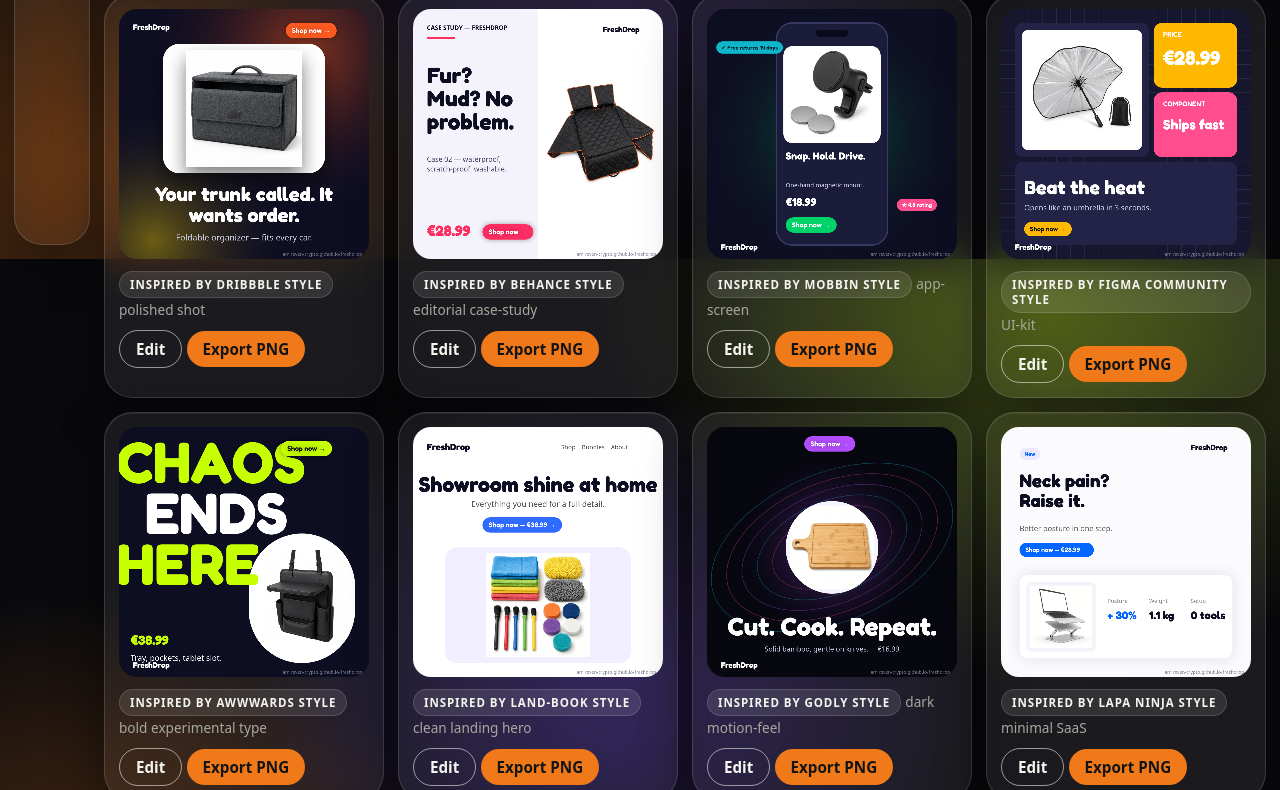
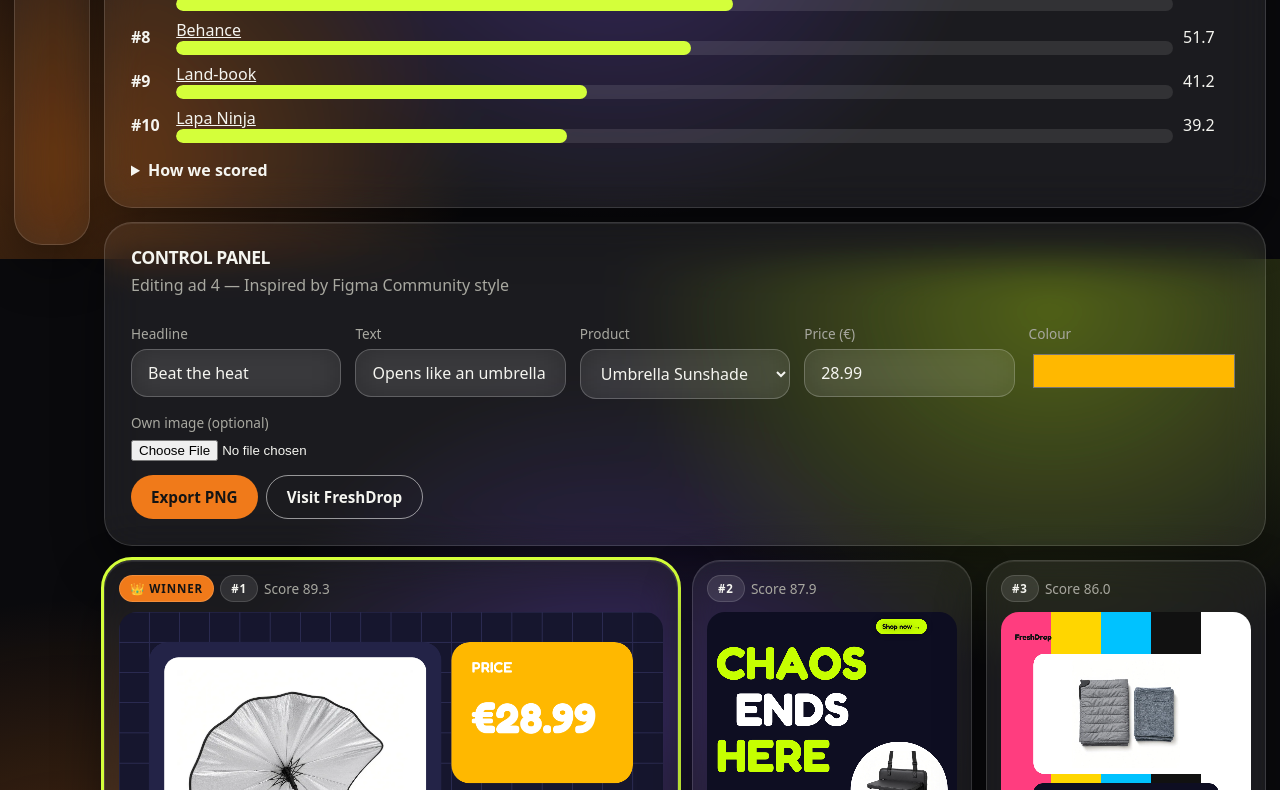
Before and after one commit to amireven-crypto/design-studio, a plain HTML site: page ads/freshdrop/index.html in a window 1280 px wide. Shown: the part 541-1331 px from the top of the page. Drawn offline with Linux system fonts and the light colour scheme.

Commit message:
FreshDrop ad competition: measured eye-catch scores, leaderboard, winner first; fix Coolors/Awwwards overlaps

```diff
--- a/ads/freshdrop/fd-ads.js
+++ b/ads/freshdrop/fd-ads.js
@@ -42,8 +42,8 @@ function(c,a){c.fillStyle="#16162e";c.fillRect(0,0,1080,1080);c.strokeStyle="#2a
   [[60,60,580,580],[660,60,360,280],[660,360,360,280],[60,660,960,360]].forEach(function(b,i){c.fillStyle=i===1?a.acc:i===2?C.K:"#232347";R(c,b[0],b[1],b[2],b[3],36);c.fill()});
   photo(c,a,90,90,520,520,28);c.font=F(30,600);c.fillStyle="#fff";c.fillText("PRICE",700,120);c.font=F(84,700);c.fillText(eur(a.price),700,240);c.font=F(30,600);c.fillText("COMPONENT",700,420);c.font=F(60,700);c.fillText("Ships fast",700,520);
   c.font=F(84,700);c.fillStyle=C.W;c.fillText(a.head,100,800);c.font=F(32,400,"sys");c.fillStyle=C.M;c.fillText(a.sub,100,870);pill(c,"Shop now \u2192",100,920,28,a.acc,lum(a.acc)>.55?"#111":"#fff");},
-function(c,a){c.fillStyle=C.BG;c.fillRect(0,0,1080,1080);photo(c,a,560,460,460,560,230,"#fff");c.save();c.font=F(250,700);c.fillStyle=a.acc;var w=a.head.toUpperCase().split(" ");
-  w.forEach(function(t,i){c.fillStyle=i%2?"#FFFFFF":a.acc;c.fillText(t,-10+(i%2)*120,240+i*220)});c.restore();c.font=F(34,500,"sys");c.fillStyle=C.W;c.fillText(a.sub,50,1010);c.font=F(56,700);c.fillStyle=a.acc;c.fillText(eur(a.price),50,940);},
+function(c,a){c.fillStyle=C.BG;c.fillRect(0,0,1080,1080);photo(c,a,620,560,420,460,210,"#fff");c.save();c.font=F(200,700);c.fillStyle=a.acc;var w=a.head.toUpperCase().split(" ");
+  w.forEach(function(t,i){c.fillStyle=i%2?"#FFFFFF":a.acc;c.fillText(t,40+(i%2)*80,290+i*200)});c.restore();c.font=F(34,500,"sys");c.fillStyle=C.W;c.fillText(a.sub,50,1010);c.font=F(56,700);c.fillStyle=a.acc;c.fillText(eur(a.price),50,940);},
 function(c,a){c.fillStyle="#FFFFFF";c.fillRect(0,0,1080,1080);logo(c,60,100,40,C.BG);c.font=F(26,500,"sys");c.fillStyle="#555";c.fillText("Shop    Bundles    About",640,96);
   c.textAlign="center";c.font=F(92,700);c.fillStyle=C.BG;c.fillText(a.head,540,280);c.font=F(34,400,"sys");c.fillStyle="#555";c.fillText(a.sub,540,345);c.textAlign="left";
   pill(c,"Shop now \u2014 "+eur(a.price)+" \u2192",300,390,30,a.acc,"#fff");photo(c,a,140,520,800,500,48,"#F1EEFF");},
@@ -58,15 +58,18 @@ function(c,a){var pal=[a.acc,"#FFD600","#00C2FF","#111111","#FFFFFF"];pal.forEac
 function(c,a){c.fillStyle="#F4F2FA";c.fillRect(0,0,1080,1080);c.font=F(500,700);c.fillStyle=a.acc;c.fillText("Aa",40,470);c.font=F(26,600,"sys");c.fillStyle=C.BG;c.fillText("FREDOKA \u2014 BOLD 700",60,560);
   c.fillRect(60,580,960,3);c.font=F(180,700);c.fillStyle=C.BG;c.fillText(a.head,60,780);c.font=F(36,500);c.fillStyle="#444";c.fillText(a.sub,60,850);c.font=F(72,700);c.fillStyle=C.K;c.fillText(eur(a.price),60,980);photo(c,a,700,640,320,320,160,"#fff");}
 ];
-function ctaBadge(c,a,i){var pos=[[720,60],[300,930],[0,0],[0,0],[700,60],[0,0],[420,40],[0,0],[0,0],[400,925]][i];if(!pos[0]&&!pos[1])return;
+function ctaBadge(c,a,i){var pos=[[720,60],[300,930],[0,0],[0,0],[730,30],[0,0],[420,40],[0,0],[0,0],[400,925]][i];if(!pos[0]&&!pos[1])return;
   c.save();c.shadowColor="rgba(0,0,0,.35)";c.shadowBlur=24;pill(c,"Shop now \u2192",pos[0],pos[1],30,a.acc,lum(a.acc)>.55?"#111":"#fff");c.restore()}
 function lum(h){var n=parseInt(h.slice(1),16);return (.299*(n>>16)+.587*(n>>8&255)+.114*(n&255))/255}
-function draw(i){var c=cvs[i].getContext("2d"),a=ADS[i];c.clearRect(0,0,1080,1080);D[i](c,a);if(i!==0&&i!==5)logo(c,i===1||i===7||i===9?820:60,i===1||i===7||i===9?100:1040,34,i===1||i===7||i===9?C.BG:C.W);if(i===0)logo(c,60,90,34);
+function draw(i){var c=cvs[i].getContext("2d"),a=ADS[i];c.clearRect(0,0,1080,1080);D[i](c,a);if(i===8)logo(c,60,120,34,"#141414");if(i!==0&&i!==5&&i!==8)logo(c,i===1||i===7||i===9?820:60,i===1||i===7||i===9?100:1040,34,i===1||i===7||i===9?C.BG:C.W);if(i===0)logo(c,60,90,34);
   if(!a.noCta)ctaBadge(c,a,i);c.font=F(20,500,"sys");c.fillStyle="rgba(128,128,150,.9)";c.textAlign="right";c.fillText("amireven-crypto.github.io/freshdrop",1050,1066);c.textAlign="left";
   cvs[i].setAttribute("aria-label","Ad "+(i+1)+": "+a.head+", "+PRODUCTS[a.prod][1]+" "+eur(a.price))}
 var g=document.getElementById("gallery");
-g.innerHTML=ADS.map(function(a,i){return '<figure class="card ad"><canvas width="1080" height="1080" role="img"></canvas><figcaption><span class="badge">Inspired by '+a.site+' style</span> <span class="meta">'+a.style+'</span><br><button class="btn ghost ed" data-i="'+i+'">Edit</button> <button class="btn primary ex" data-i="'+i+'">Export PNG</button></figcaption></figure>'}).join("");
-cvs=[].slice.call(g.querySelectorAll("canvas"));
+var SC=window.FD_SCORES||{order:ADS.map(function(_,i){return i}),scores:{}};
+var order=SC.order;
+g.innerHTML=order.map(function(i,rk){var a=ADS[i],sc=SC.scores[i];return '<figure class="card ad'+(rk===0?' winner':'')+'" id="ad-'+(i+1)+'"><div class="rk">'+(rk===0?'<span class="badge acc">\u{1F451} Winner</span> ':'')+'<span class="badge">#'+(rk+1)+'</span>'+(sc?' <span class="meta">Score '+sc.total.toFixed(1)+'</span>':'')+'</div><canvas width="1080" height="1080" role="img" data-i="'+i+'"></canvas><figcaption><span class="badge">Inspired by '+a.site+' style</span> <span class="meta">'+a.style+'</span><br><a class="btn primary" href="https://amireven-crypto.github.io/freshdrop/">Shop now</a> <button class="btn ghost ed" data-i="'+i+'">Edit</button> <button class="btn ghost ex" data-i="'+i+'">Export PNG</button></figcaption></figure>'}).join("");
+cvs=[];[].slice.call(g.querySelectorAll("canvas")).forEach(function(c){cvs[+c.dataset.i]=c});
+window.FD_ADS=ADS;window.FD_READY=false;
 var f=function(id){return document.getElementById(id)};
 f("prod").innerHTML=PRODUCTS.map(function(p,i){return '<option value="'+i+'">'+p[1]+'</option>'}).join("");
 function load(i){sel=i;var a=ADS[i];f("which").textContent="Editing ad "+(i+1)+" \u2014 Inspired by "+a.site+" style";f("head").value=a.head;f("sub").value=a.sub;f("price").value=a.price;f("prod").value=a.prod;f("acc").value=a.acc;}
@@ -78,5 +81,5 @@ f("export").addEventListener("click",function(){exp(sel)});
 g.addEventListener("click",function(e){var b=e.target.closest("button");if(!b)return;var i=+b.dataset.i;if(b.classList.contains("ed")){load(i);f("panel").scrollIntoView({behavior:"smooth"});f("head").focus()}else exp(i)});
 var ps=PRODUCTS.map(function(p){return new Promise(function(res){var im=new Image();im.onload=function(){imgs[p[0]]=im;res()};im.onerror=res;im.src="img/"+p[0]+".webp"})});
 var fp=document.fonts?Promise.all([document.fonts.load('700 40px Fredoka'),document.fonts.load('500 40px Fredoka')]).catch(function(){}):Promise.resolve();
-Promise.all(ps.concat([fp])).then(function(){cvs.forEach(function(_,i){draw(i)});load(0)});
+Promise.all(ps.concat([fp])).then(function(){cvs.forEach(function(_,i){draw(i)});load(order[0]);window.FD_READY=true});
 })();
--- a/ads/freshdrop/index.html
+++ b/ads/freshdrop/index.html
@@ -6,12 +6,20 @@
 <body><a class="skip" href="#main">Skip to content</a><div class="app"><nav id="rail" class="rail" aria-label="Sections"></nav>
 <main id="main"><style>@font-face{font-family:Fredoka;src:url(../../assets/fonts/fredoka-latin.woff2) format("woff2");font-weight:500 700;font-display:swap}
 .gal{display:grid;grid-template-columns:repeat(auto-fill,minmax(280px,1fr));gap:14px}.ad canvas{width:100%;height:auto;border-radius:18px;display:block}.ad{margin:0;padding:14px}.ad figcaption{padding-top:12px}.ad .btn{margin-top:10px;padding:8px 16px}.meta{color:var(--muted);font-size:.85rem}
+.winner{outline:3px solid var(--brand);grid-column:span 2}.rk{margin-bottom:10px;display:flex;gap:6px;align-items:center;flex-wrap:wrap}.lb{list-style:none;padding:0;margin:0;display:grid;gap:8px}.lb li{display:grid;grid-template-columns:2.2em 1fr 3.5em;gap:10px;align-items:center}.lb .bar{height:14px;border-radius:99px;background:rgba(255,255,255,.1);overflow:hidden}.lb .bar span{display:block;height:100%;background:var(--brand);border-radius:99px}.lb a{color:var(--text)}@media(max-width:620px){.winner{grid-column:auto}}
 .edp{display:grid;grid-template-columns:repeat(auto-fit,minmax(200px,1fr));gap:4px 14px}</style>
 <div class="top"><div><p class="kicker">FreshDrop · 10 example ads · 1080×1080</p><h1>FreshDrop ads</h1><p>Original layouts, each inspired by the general style trend of a design resource site. Product photos from <a href="https://amireven-crypto.github.io/freshdrop/">FreshDrop</a>.</p></div><a class="btn ghost" href="../../">Back to hub</a></div>
+<section class="card" aria-labelledby="lbh" style="margin-bottom:14px"><h2 id="lbh" style="font-size:1.3rem">Ad competition · leaderboard</h2><ol class="lb" id="lb"></ol>
+<details style="margin-top:16px"><summary style="cursor:pointer;font-weight:700">How we scored</summary><p style="margin-top:10px">Each ad is rendered to a 1080×1080 PNG in a headless browser and measured by <code>tools/score-ads.js</code>. Same input, same score.</p>
+<p><strong>Score = 35% colour + 25% contrast + 25% CTA + 15% detail</strong> (0–100).</p><ul style="color:var(--muted);line-height:1.6">
+<li><strong>Colour</strong>: Hasler–Süsstrunk colourfulness M = σ<sub>rgyb</sub> + 0.3·μ<sub>rgyb</sub>, capped at 100.</li>
+<li><strong>Contrast</strong>: WCAG contrast ratio between the 5th and 95th percentile luminance, (ratio−1)/20.</li>
+<li><strong>CTA</strong>: half WCAG contrast of the "Shop now" colour vs the dominant background ((ratio−1)/6, capped), half its area share (4% = full).</li>
+<li><strong>Detail</strong>: edge density (luminance gradient &gt; 0.08); 12% is ideal, less or more scores lower.</li></ul></details></section>
 <section class="card" id="panel" aria-labelledby="ep" style="margin-bottom:14px"><h2 id="ep" style="font-size:1.1rem">Control panel</h2><p id="which" aria-live="polite"></p><div class="edp">
 <div><label for="head">Headline</label><input id="head" type="text"></div><div><label for="sub">Text</label><input id="sub" type="text"></div>
 <div><label for="prod">Product</label><select id="prod"></select></div><div><label for="price">Price (€)</label><input id="price" type="text" inputmode="decimal"></div>
 <div><label for="acc">Colour</label><input id="acc" type="color" style="width:100%;height:44px;border:0;background:none"></div><div><label for="img">Own image (optional)</label><input id="img" type="file" accept="image/*"></div></div>
 <div class="pills" style="margin-top:14px"><button class="btn primary" id="export" type="button">Export PNG</button><a class="btn ghost" href="https://amireven-crypto.github.io/freshdrop/">Visit FreshDrop</a></div></section>
 <div class="gal" id="gallery"></div></main></div>
-<script src="../../assets/icons.js"></script><script src="../../assets/common.js"></script><script src="fd-ads.js"></script></body></html>
+<script src="../../assets/icons.js"></script><script src="../../assets/common.js"></script><script src="scores.js"></script><script src="fd-ads.js"></script><script>(function(){var S=window.FD_SCORES;if(!S)return;var names={};document.querySelectorAll(".ad").forEach(function(f){names[f.id]=f.querySelector("figcaption .badge").textContent});document.getElementById("lb").innerHTML=S.order.map(function(i,k){var s=S.scores[i];return "<li><strong>#"+(k+1)+"</strong><div><a href=\"#ad-"+(i+1)+"\">"+(k===0?"\u{1F451} ":"")+s.site+"</a><div class=\"bar\" aria-hidden=\"true\"><span style=\"width:"+s.total+"%\"></span></div></div><span>"+s.total.toFixed(1)+"</span></li>"}).join("")})()</script></body></html>
--- /dev/null
+++ b/ads/freshdrop/scores.js
@@ -0,0 +1,197 @@
+/* Generated by tools/score-ads.js - do not edit */
+window.FD_SCORES={
+ "order": [
+  3,
+  4,
+  8,
+  9,
+  2,
+  6,
+  0,
+  1,
+  5,
+  7
+ ],
+ "scores": {
+  "0": {
+   "i": 0,
+   "site": "Dribbble",
+   "m": {
+    "colourfulness": 33.5,
+    "contrast": 18.9,
+    "ctaContrast": 2.94,
+    "ctaArea": 1.05,
+    "edgeDensity": 11.57
+   },
+   "parts": {
+    "colour": 33.5,
+    "contrast": 89.5,
+    "cta": 29.3,
+    "edges": 96.4
+   },
+   "total": 55.88
+  },
+  "1": {
+   "i": 1,
+   "site": "Behance",
+   "m": {
+    "colourfulness": 29.7,
+    "contrast": 16.26,
+    "ctaContrast": 3.4,
+    "ctaArea": 1.53,
+    "edgeDensity": 9.94
+   },
+   "parts": {
+    "colour": 29.7,
+    "contrast": 76.3,
+    "cta": 39.1,
+    "edges": 82.9
+   },
+   "total": 51.67
+  },
+  "2": {
+   "i": 2,
+   "site": "Mobbin",
+   "m": {
+    "colourfulness": 40.4,
+    "contrast": 19.01,
+    "ctaContrast": 9.69,
+    "ctaArea": 1.06,
+    "edgeDensity": 7.19
+   },
+   "parts": {
+    "colour": 40.4,
+    "contrast": 90.1,
+    "cta": 63.2,
+    "edges": 59.9
+   },
+   "total": 61.43
+  },
+  "3": {
+   "i": 3,
+   "site": "Figma Community",
+   "m": {
+    "colourfulness": 91.2,
+    "contrast": 17.67,
+    "ctaContrast": 8.14,
+    "ctaArea": 8.51,
+    "edgeDensity": 14.75
+   },
+   "parts": {
+    "colour": 91.2,
+    "contrast": 83.4,
+    "cta": 100,
+    "edges": 77.1
+   },
+   "total": 89.33
+  },
+  "4": {
+   "i": 4,
+   "site": "Awwwards",
+   "m": {
+    "colourfulness": 77.5,
+    "contrast": 19.01,
+    "ctaContrast": 16.46,
+    "ctaArea": 9.75,
+    "edgeDensity": 10.64
+   },
+   "parts": {
+    "colour": 77.5,
+    "contrast": 90.1,
+    "cta": 100,
+    "edges": 88.7
+   },
+   "total": 87.94
+  },
+  "5": {
+   "i": 5,
+   "site": "Land-book",
+   "m": {
+    "colourfulness": 45.4,
+    "contrast": 6.99,
+    "ctaContrast": 4.24,
+    "ctaArea": 1.55,
+    "edgeDensity": 19.02
+   },
+   "parts": {
+    "colour": 45.4,
+    "contrast": 30,
+    "cta": 46.3,
+    "edges": 41.5
+   },
+   "total": 41.19
+  },
+  "6": {
+   "i": 6,
+   "site": "Godly",
+   "m": {
+    "colourfulness": 32.5,
+    "contrast": 20.05,
+    "ctaContrast": 5.19,
+    "ctaArea": 1.05,
+    "edgeDensity": 8.35
+   },
+   "parts": {
+    "colour": 32.5,
+    "contrast": 95.2,
+    "cta": 48.1,
+    "edges": 69.6
+   },
+   "total": 57.63
+  },
+  "7": {
+   "i": 7,
+   "site": "Lapa Ninja",
+   "m": {
+    "colourfulness": 31.2,
+    "contrast": 2.93,
+    "ctaContrast": 4.55,
+    "ctaArea": 1.66,
+    "edgeDensity": 10.62
+   },
+   "parts": {
+    "colour": 31.2,
+    "contrast": 9.7,
+    "cta": 50.3,
+    "edges": 88.5
+   },
+   "total": 39.19
+  },
+  "8": {
+   "i": 8,
+   "site": "Coolors",
+   "m": {
+    "colourfulness": 121.4,
+    "contrast": 19.01,
+    "ctaContrast": 3.18,
+    "ctaArea": 15.9,
+    "edgeDensity": 14.83
+   },
+   "parts": {
+    "colour": 100,
+    "contrast": 90.1,
+    "cta": 68.1,
+    "edges": 76.4
+   },
+   "total": 86.01
+  },
+  "9": {
+   "i": 9,
+   "site": "Google Fonts",
+   "m": {
+    "colourfulness": 87,
+    "contrast": 3.47,
+    "ctaContrast": 3.24,
+    "ctaArea": 11,
+    "edgeDensity": 9.81
+   },
+   "parts": {
+    "colour": 87,
+    "contrast": 12.4,
+    "cta": 68.7,
+    "edges": 81.8
+   },
+   "total": 62.96
+  }
+ }
+};
```
Also changed, not shown: index.html (+1 -1 lines), tools/score-ads.js (added, +42 -0 lines), ads/freshdrop/png/ad-1.png (added), ads/freshdrop/png/ad-10.png (added), ads/freshdrop/png/ad-2.png (added), ads/freshdrop/png/ad-3.png (added), ads/freshdrop/png/ad-4.png (added), ads/freshdrop/png/ad-5.png (added), ads/freshdrop/png/ad-6.png (added), ads/freshdrop/png/ad-7.png (added), ads/freshdrop/png/ad-8.png (added), ads/freshdrop/png/ad-9.png (added), 1 other file.
